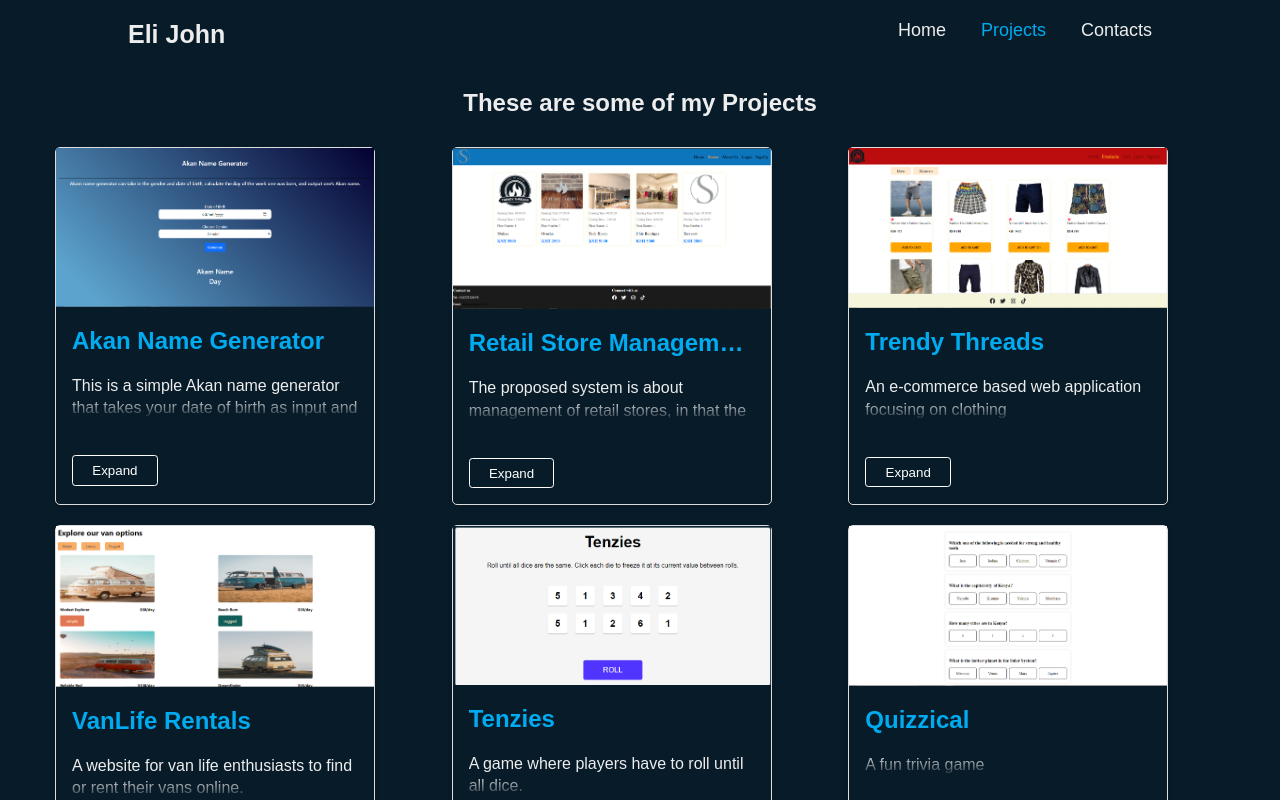
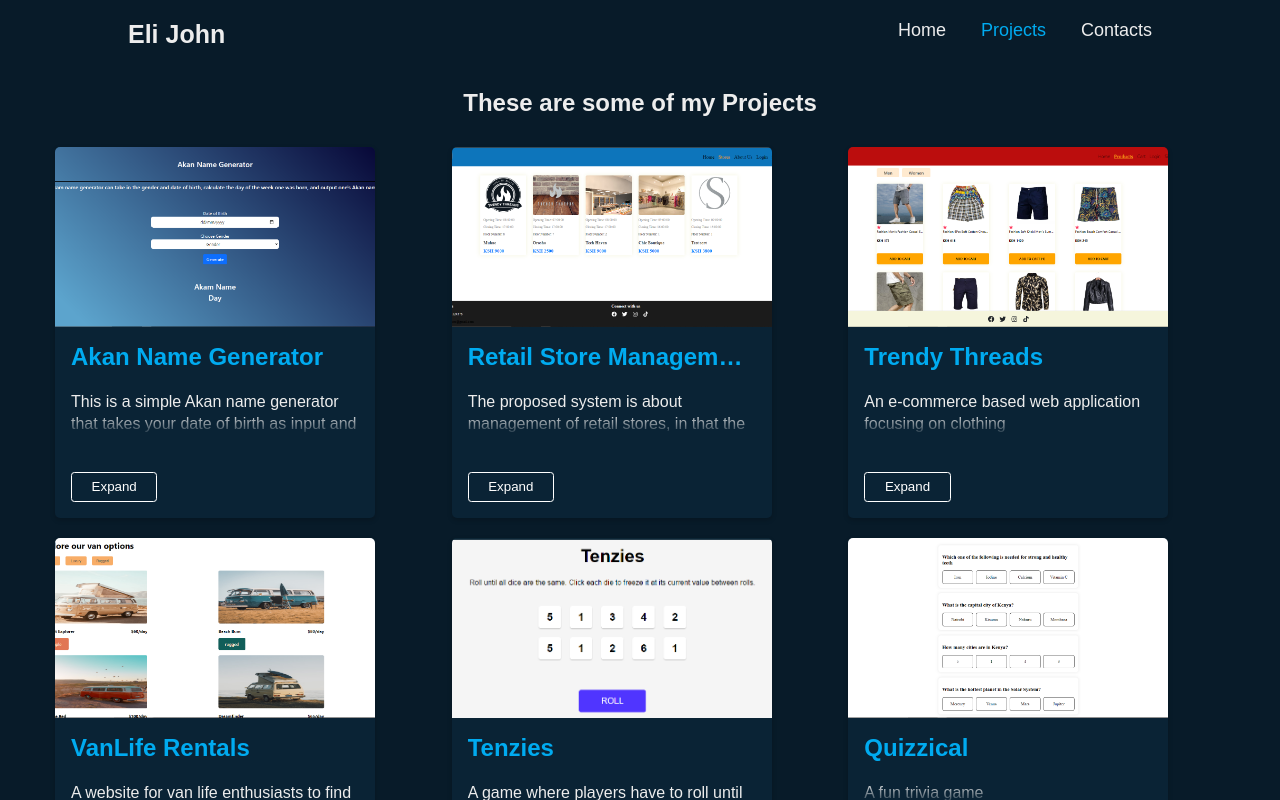
Before and after one commit to ManNjoro/myportfolio, a React (Vite) app: page /projects in a window 1280 px wide. Shown: the top 800 px of the page. Built offline with nearby package versions, Linux system fonts and the light colour scheme.

Commit message:
"Update card layout: change grid-template-columns to auto-fit, add background color, box-shadow, and overflow to card, update card-img-top styling with aspect-ratio, object-fit, object-position, and transition"

```diff
--- a/src/index.css
+++ b/src/index.css
@@ -303,8 +303,9 @@ body {
 .cards {
   width: 100%;
   display: grid;
-  grid-template-columns: repeat(auto-fill, minmax(300px, 1fr)); /* Two columns, each with a minimum width of 300px */
+  grid-template-columns: repeat(auto-fit, minmax(300px, 1fr)); /* Two columns, each with a minimum width of 300px */
   gap: 20px;
+  align-items: flex-start;
 }
 
 .card {
@@ -312,9 +313,11 @@ body {
   display: flex;
   flex-direction: column;
   /* justify-content: space-between; */
-  border: 1px solid #ddd;
+  /* border: 1px solid #ddd; */
+  background-color: #0a2335;
   border-radius: 5px;
-  box-shadow: 0 2px 4px rgba(0, 0, 0, 0.1);
+  box-shadow: 0 2px 5px 0 rgba(0, 0, 0, 0.2);
+  overflow: hidden;
   /* height: 300px; */
 }
 .card-body {
@@ -328,7 +331,16 @@ body {
 
 .card-img-top {
   width: 100%;
-  height: auto;
+  aspect-ratio: 16 / 9;
+  object-fit: cover;
+  object-position: center;
+  display: block;
+  max-height: 200px;
+  transition: 200ms transform ease-in-out;
+}
+
+.card-img-top:hover {
+  transform: scale(1.025);
 }
 
 .card-title {
@@ -356,7 +368,7 @@ body {
   width: 100%;
   bottom: 0;
   pointer-events: none;
-  background: linear-gradient(to bottom, transparent, #081b29);
+  background: linear-gradient(to bottom, transparent, #0a2335);
 }
 
 .expand-btn {
```
